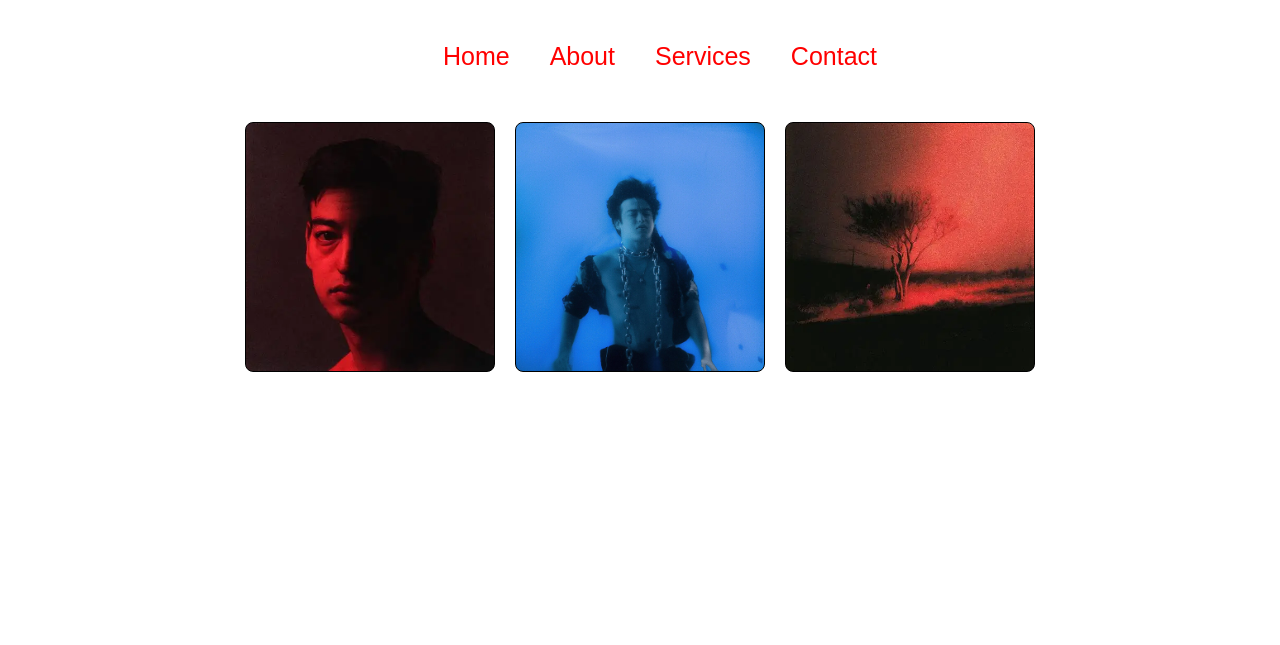
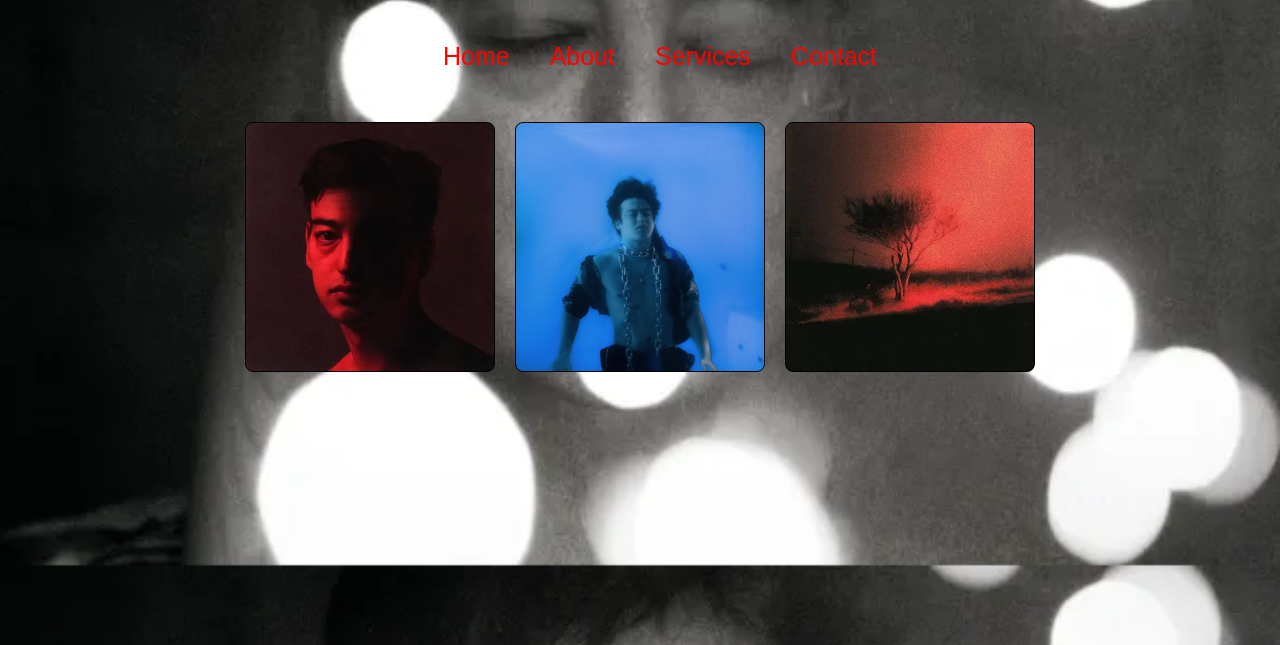
Before and after one commit to SoshBigRed22/Website1, a plain HTML site: page index.html in a window 1280 px wide. Shown: the part 155-800 px from the top of the page. Drawn offline with Linux system fonts and the light colour scheme.

Commit message:
Refactor styles in styles.css for consistency

```diff
--- a/styles.css
+++ b/styles.css
@@ -7,7 +7,7 @@ body {
     font-family: Arial, sans-serif;
     margin: 0;
     padding: 0;
-    background-image: url(../Images/SOLARIS_TOUR.webp);
+    background-image: url(SOLARIS_TOUR.webp);
     background-size: cover;
     color: #111;
 }
```
